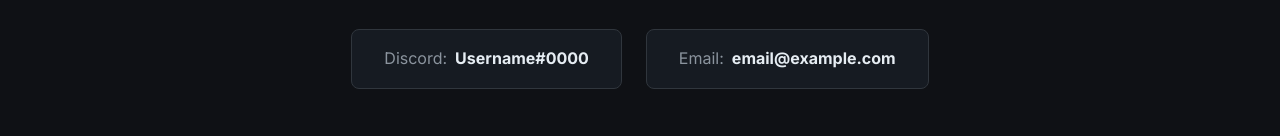
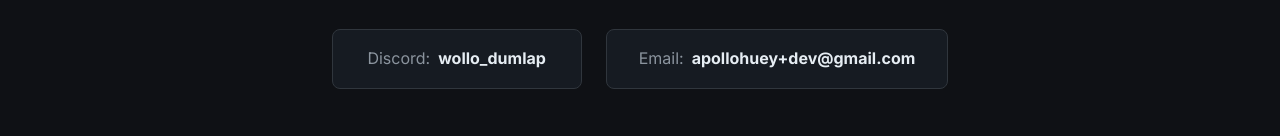
Before and after one commit to CodingIsASport/Dev.Design, a plain HTML site: page index.html in a window 1280 px wide. Shown: the part 1945-2081 px from the top of the page. Drawn offline with Linux system fonts and the light colour scheme.

Commit message:
Update portfolio

```diff
--- a/index.html
+++ b/index.html
@@ -87,10 +87,10 @@
             <p class="contact-text">Interested in working together? Reach out via Discord or Email.</p>
             <div class="contact-links">
                 <a href="#" class="contact-btn discord">
-                    <span>Discord:</span> <strong>Username#0000</strong>
+                    <span>Discord:</span> <strong>wollo_dumlap</strong>
                 </a>
-                <a href="mailto:email@example.com" class="contact-btn email">
-                    <span>Email:</span> <strong>email@example.com</strong>
+                <a href="mailto:apollohuey+dev@gmail.com" class="contact-btn email">
+                    <span>Email:</span> <strong>apollohuey+dev@gmail.com</strong>
                 </a>
             </div>
         </div>
```
Also changed, not shown: contact.html (+3 -3 lines).
